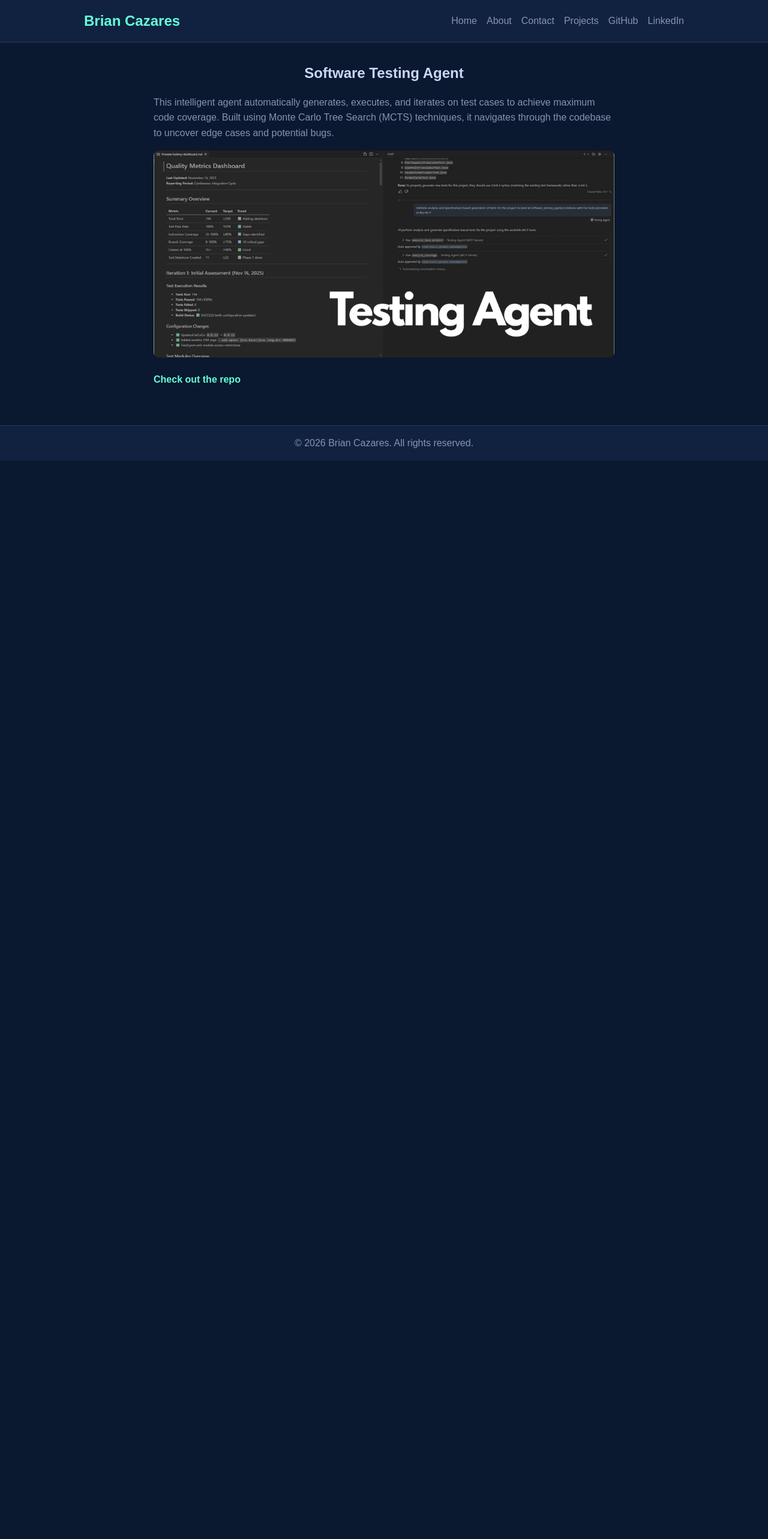
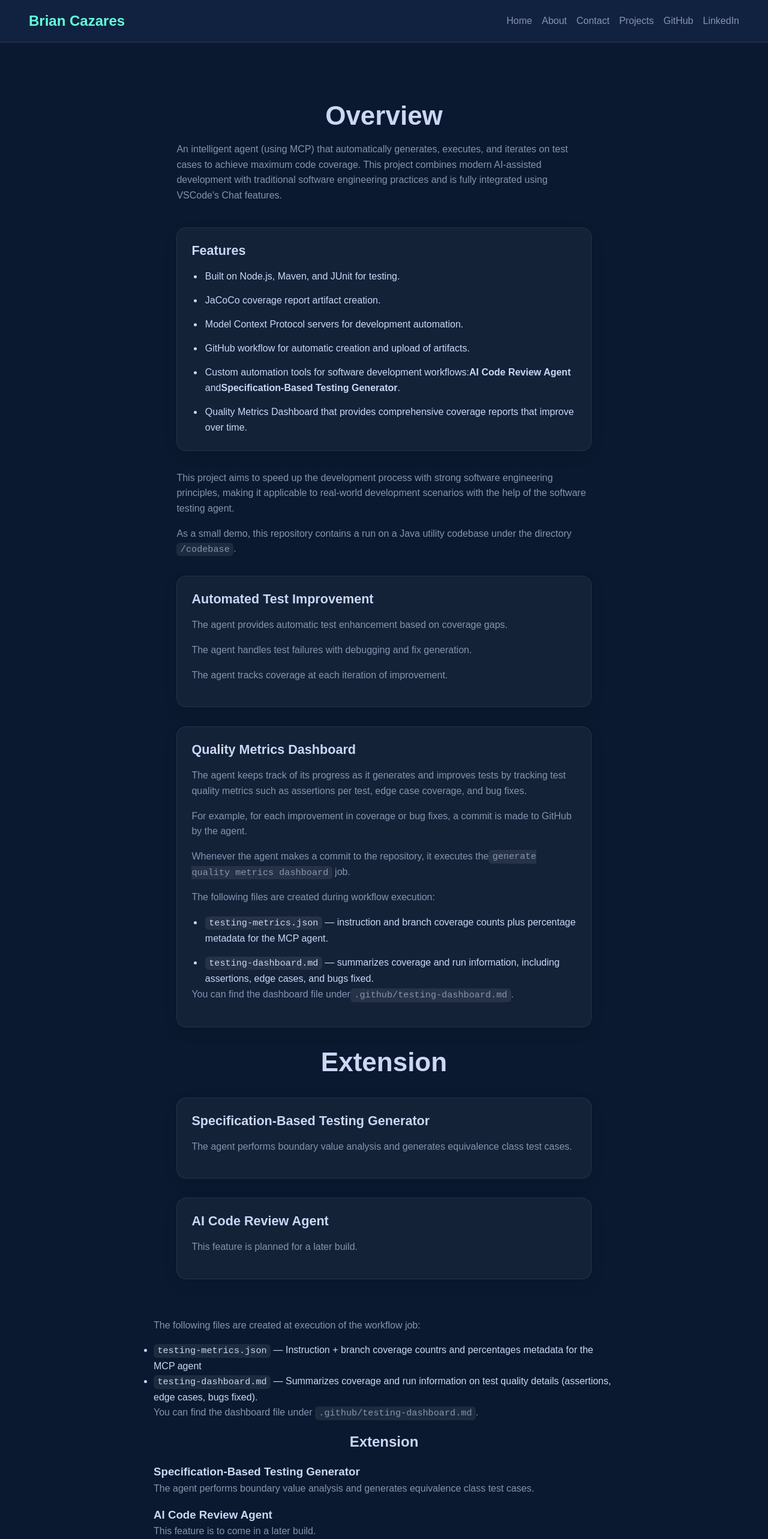
Before and after one commit to cazaresb/website-portfolio, a React (Vite) app: page /software-testing-agent in a window 1280 px wide. Shown: the top 2566 px of the page at 60% size. Before the commit the page ends 800 px from the top, so only its background shows below. Built offline with nearby package versions, Linux system fonts and the light colour scheme.

Commit message:
changes to navbar and other styles

```diff
--- a/src/components/MemorySystem.jsx
+++ b/src/components/MemorySystem.jsx
@@ -1,5 +1,5 @@
-import React from 'react';
-import projectImage from '../assets/project2.png';
+import React from "react";
+import projectImage from "../assets/project2.png";
 
 // Page showcasing details for the Memory Management System project.
 const MemorySystem = () => {
@@ -7,9 +7,17 @@ const MemorySystem = () => {
     <section className="project-page">
       <h2>Memory Management System</h2>
       <p>
-        Inspired by my learnings in optimized C++, this custom memory management system leverages
-        specialized allocators and deallocators to reduce fragmentation and improve performance. It
-        demonstrates how manual memory control can yield significant speedups in certain domains.
+        Written for my optimized C++ class, this project used a number of
+        optimized programming tricks to write a fast memory management system.
+        <br></br>
+        <br></br>
+        This takes me back to my systems courses. Here, I implemented the malloc
+        and free functions. Blocks of memory within the heap are properly and
+        efficiently coalesced using clever pointer arithmetic, with an
+        underlying, lightweight headers coupled with a LL structure for linking.
+        <br></br>
+        Ultimately, when compared with the Windows library, my simple memory
+        management system beats it out by 2.5x.
       </p>
       {/* Media placeholder for a diagram or screenshot. Replace the src with your own media. */}
       <div className="project-media">
--- a/src/components/SoftwareTestingAgent.jsx
+++ b/src/components/SoftwareTestingAgent.jsx
@@ -1,16 +1,157 @@
-import React from 'react';
-import projectImage from '../assets/project1.png';
+import React from "react";
+import projectImage from "../assets/project1.png";
 
 // Page showcasing details for the Software Testing Agent project.
 const SoftwareTestingAgent = () => {
   return (
     <section className="project-page">
-      <h2>Software Testing Agent</h2>
+      <section class="section project-section">
+        <div class="container">
+          <div class="section-header">
+            <h2 class="section-title">Overview</h2>
+            <p class="section-text">
+              An intelligent agent (using MCP) that automatically generates,
+              executes, and iterates on test cases to achieve maximum code
+              coverage. This project combines modern AI-assisted development
+              with traditional software engineering practices and is fully
+              integrated using VSCode's Chat features.
+            </p>
+          </div>
+
+          <div class="content-block card">
+            <h3 class="content-title">Features</h3>
+            <ul class="feature-list">
+              <li>Built on Node.js, Maven, and JUnit for testing.</li>
+              <li>JaCoCo coverage report artifact creation.</li>
+              <li>
+                Model Context Protocol servers for development automation.
+              </li>
+              <li>
+                GitHub workflow for automatic creation and upload of artifacts.
+              </li>
+              <li>
+                Custom automation tools for software development workflows:
+                <strong>AI Code Review Agent</strong> and
+                <strong>Specification-Based Testing Generator</strong>.
+              </li>
+              <li>
+                Quality Metrics Dashboard that provides comprehensive coverage
+                reports that improve over time.
+              </li>
+            </ul>
+          </div>
+
+          <div class="content-block">
+            <p class="section-text">
+              This project aims to speed up the development process with strong
+              software engineering principles, making it applicable to
+              real-world development scenarios with the help of the software
+              testing agent.
+            </p>
+
+            <p class="section-text">
+              As a small demo, this repository contains a run on a Java utility
+              codebase under the directory <code>/codebase</code>.
+            </p>
+          </div>
+
+          <div class="content-block card">
+            <h3 class="content-title">Automated Test Improvement</h3>
+            <p class="section-text">
+              The agent provides automatic test enhancement based on coverage
+              gaps.
+            </p>
+            <p class="section-text">
+              The agent handles test failures with debugging and fix generation.
+            </p>
+            <p class="section-text">
+              The agent tracks coverage at each iteration of improvement.
+            </p>
+          </div>
+
+          <div class="content-block card">
+            <h3 class="content-title">Quality Metrics Dashboard</h3>
+            <p class="section-text">
+              The agent keeps track of its progress as it generates and improves
+              tests by tracking test quality metrics such as assertions per
+              test, edge case coverage, and bug fixes.
+            </p>
+
+            <p class="section-text">
+              For example, for each improvement in coverage or bug fixes, a
+              commit is made to GitHub by the agent.
+            </p>
+
+            <p class="section-text">
+              Whenever the agent makes a commit to the repository, it executes
+              the
+              <code>generate quality metrics dashboard</code> job.
+            </p>
+
+            <p class="section-text">
+              The following files are created during workflow execution:
+            </p>
+            <ul class="feature-list">
+              <li>
+                <code>testing-metrics.json</code> — instruction and branch
+                coverage counts plus percentage metadata for the MCP agent.
+              </li>
+              <li>
+                <code>testing-dashboard.md</code> — summarizes coverage and run
+                information, including assertions, edge cases, and bugs fixed.
+              </li>
+            </ul>
+
+            <p class="section-text">
+              You can find the dashboard file under
+              <code>.github/testing-dashboard.md</code>.
+            </p>
+          </div>
+
+          <div class="content-block">
+            <h2 class="section-title">Extension</h2>
+          </div>
+
+          <div class="content-block card">
+            <h3 class="content-title">Specification-Based Testing Generator</h3>
+            <p class="section-text">
+              The agent performs boundary value analysis and generates
+              equivalence class test cases.
+            </p>
+          </div>
+
+          <div class="content-block card">
+            <h3 class="content-title">AI Code Review Agent</h3>
+            <p class="section-text">
+              This feature is planned for a later build.
+            </p>
+          </div>
+        </div>
+      </section>{" "}
+      <p>The following files are created at execution of the workflow job:</p>
+      <ul>
+        <li>
+          <code>testing-metrics.json</code> — Instruction + branch coverage
+          countrs and percentages metadata for the MCP agent
+        </li>
+        <li>
+          <code>testing-dashboard.md</code> — Summarizes coverage and run
+          information on test quality details (assertions, edge cases, bugs
+          fixed).
+        </li>
+      </ul>
       <p>
-        This intelligent agent automatically generates, executes, and iterates on test cases to
-        achieve maximum code coverage. Built using Monte Carlo Tree Search (MCTS) techniques, it
-        navigates through the codebase to uncover edge cases and potential bugs.
+        You can find the dashboard file under{" "}
+        <code>.github/testing-dashboard.md</code>.
       </p>
+      <h2>Extension</h2>
+      <h3>Specification-Based Testing Generator</h3>
+      <p>
+        The agent performs boundary value analysis and generates equivalence
+        class test cases.
+      </p>
+      <h3>AI Code Review Agent</h3>
+      <p>This feature is to come in a later build.</p>{" "}
       {/* Media placeholder for a demo video or image. Replace the src with your own media. */}
       <div className="project-media">
         <img src={projectImage} alt="Software Testing Agent project" />
--- a/src/styles/global.css
+++ b/src/styles/global.css
@@ -51,7 +51,11 @@ a {
   z-index: 100;
 }
 
-.navbar .nav-container {
+.navbar .container.nav-container {
+  width: 100%;
+  max-width: none;
+  margin: 0;
+  padding: 0 clamp(1rem, 4vw, 3rem);
   display: flex;
   justify-content: space-between;
   align-items: center;
@@ -86,7 +90,7 @@ a {
   min-height: 70vh;
   padding: var(--section-spacing) 0;
   background-color: var(--bg-primary);
-  background-image: url('../assets/hero.png');
+  background-image: url("../assets/hero.png");
   background-size: cover;
   background-position: center;
   position: relative;
@@ -94,7 +98,7 @@ a {
 
 /* Dark overlay to improve readability over the hero image */
 .hero::before {
-  content: '';
+  content: "";
   position: absolute;
   inset: 0;
   background: rgba(10, 25, 47, 0.85);
@@ -163,6 +167,8 @@ section {
   display: grid;
   grid-template-columns: repeat(auto-fit, minmax(250px, 1fr));
   gap: 1.5rem;
+  justify-content: center;
+  width: 80%;
 }
 
 .project-card {
@@ -171,7 +177,9 @@ section {
   border-radius: 8px;
   overflow: hidden;
   box-shadow: 0 2px 4px rgba(2, 12, 27, 0.2);
-  transition: transform 0.2s ease, box-shadow 0.2s ease;
+  transition:
+    transform 0.2s ease,
+    box-shadow 0.2s ease;
 }
 
 .project-card:hover {
@@ -181,7 +189,7 @@ section {
 
 .project-image {
   width: 100%;
-  height: 150px;
+  height: 300px;
   object-fit: cover;
 }
 
@@ -250,7 +258,9 @@ section {
   font-size: 1rem;
   border-radius: 4px;
   cursor: pointer;
-  transition: background-color 0.2s ease, color 0.2s ease;
+  transition:
+    background-color 0.2s ease,
+    color 0.2s ease;
 }
 
 .contact-form button:hover {
@@ -300,45 +310,92 @@ section {
   border-radius: 8px;
 }
 
-.project-page .project-link {
-  display: inline-block;
-  margin-top: 0.5rem;
-  color: var(--accent);
-  font-weight: bold;
+.project-section .container {
+  max-width: 960px;
+  margin: 0 auto;
 }
 
-/* Fix existing about text class to use new theme variables */
-.about-text {
-  max-width: 800px;
-  margin: 0 auto;
-  text-align: center;
-  background-color: var(--bg-secondary);
-  padding: 1rem 2rem;
-  border-radius: 8px;
-  color: var(--text-primary);
+.section-header {
+  margin-bottom: 2.5rem;
 }
 
-/* Project preview CTA */
-.cta-container {
-  text-align: center;
-  margin-top: 2rem;
+.section-title {
+  font-size: clamp(2rem, 4vw, 2.75rem);
+  line-height: 1.2;
+  margin-bottom: 1rem;
 }
 
-.button-outline {
-  display: inline-block;
-  padding: 0.75rem 1.5rem;
-  border: 1px solid var(--accent);
-  color: var(--accent);
-  border-radius: 4px;
-  transition: background-color 0.2s ease, color 0.2s ease;
+.content-title {
+  font-size: 1.35rem;
+  line-height: 1.3;
+  margin-bottom: 1rem;
 }
 
-.button-outline:hover {
-  background-color: var(--accent);
-  color: var(--bg-primary);
+.section-text {
+  font-size: 1rem;
+  line-height: 1.75;
+  margin: 0 0 1rem 0;
 }
 
-/* Projects page container override */
-.projects-page {
-  padding-top: var(--section-spacing);
+.content-block {
+  margin-bottom: 2rem;
 }
+
+.card {
+  padding: 1.5rem;
+  border-radius: 16px;
+  background: rgba(255, 255, 255, 0.04);
+  border: 1px solid rgba(255, 255, 255, 0.08);
+  box-shadow: 0 8px 24px rgba(0, 0, 0, 0.08);
+}
+
+.feature-list {
+  margin: 1rem 0 0 1.25rem;
+  padding: 0;
+  display: grid;
+  gap: 0.85rem;
+}
+
+.feature-list li {
+  line-height: 1.65;
+  padding-left: 0.15rem;
+}
+
+code {
+  font-family: "JetBrains Mono", "Fira Code", "Courier New", monospace;
+  font-size: 0.95em;
+  padding: 0.15rem 0.4rem;
+  border-radius: 6px;
+  background: rgba(255, 255, 255, 0.08);
+}
+
+.section-title + .section-text {
+  max-width: 100ch;
+}
+
+.content-block:last-child {
+  margin-bottom: 0;
+}
+
+@media (max-width: 768px) {
+  .project-section {
+    padding: 4rem 1rem;
+  }
+
+  .card {
+    padding: 1.25rem;
+  }
+
+  .section-header {
+    margin-bottom: 2rem;
+  }
+
+  .content-block {
+    margin-bottom: 1.5rem;
+  }
+
+  .feature-list {
+    gap: 0.7rem;
+    margin-left: 1rem;
+  }
+}
```
Also changed, not shown: src/components/About.jsx (+12 -9 lines), src/assets/hero.png, src/assets/icon.png.
